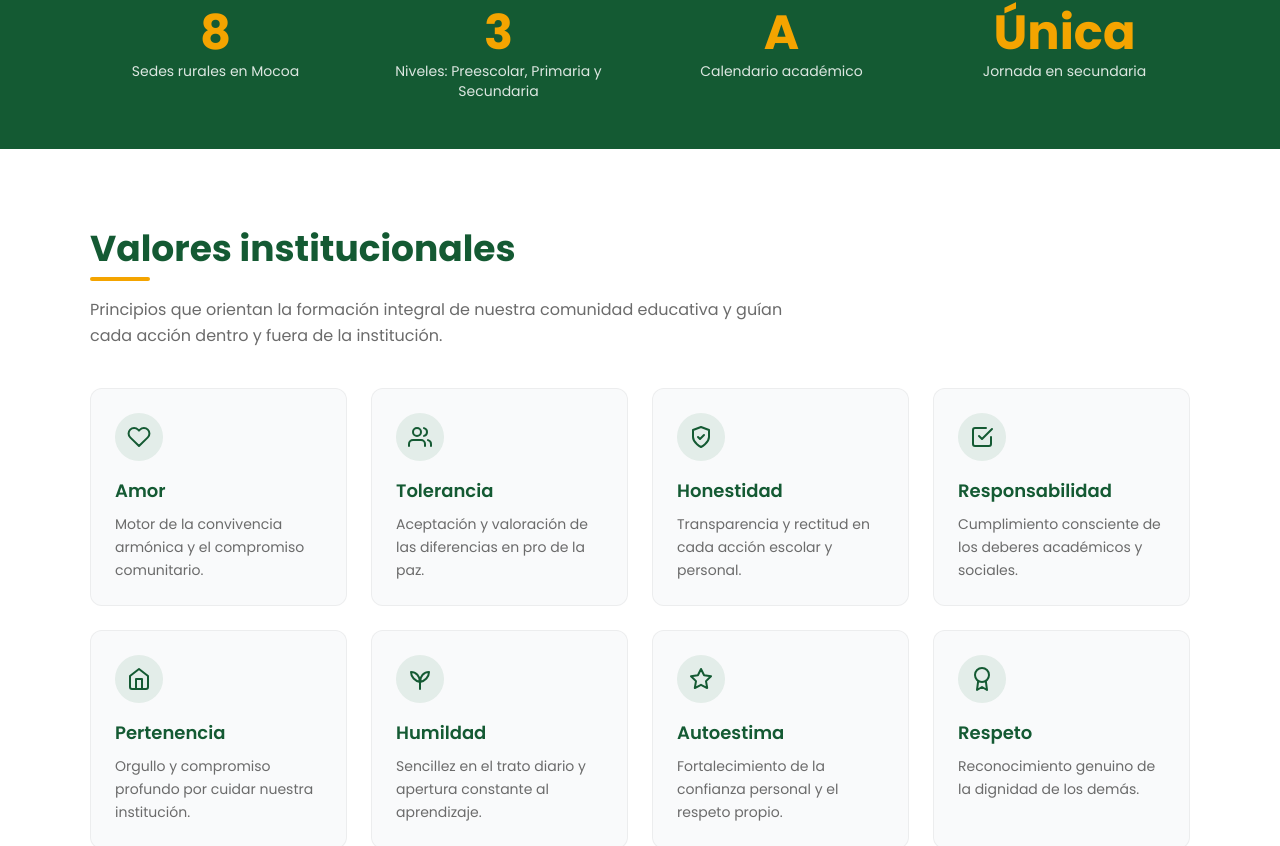
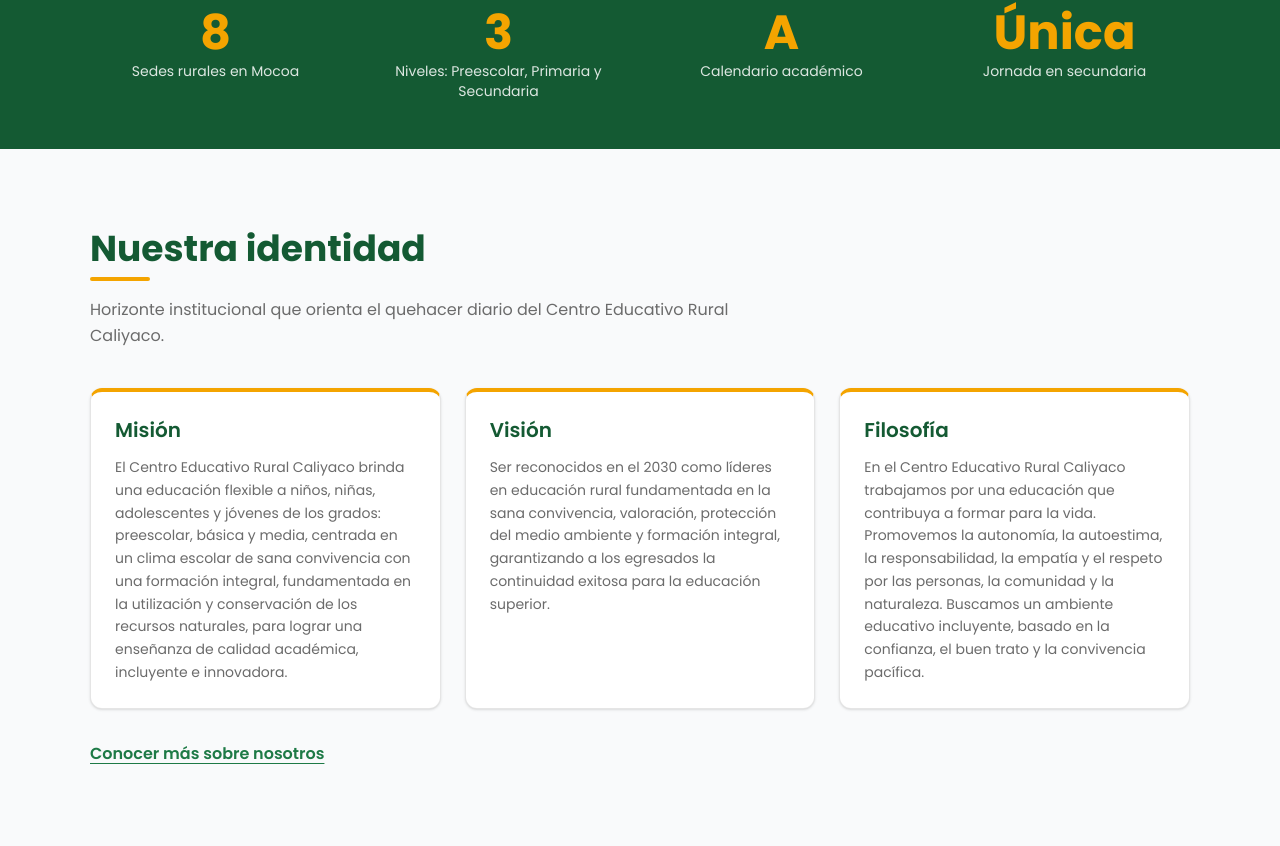
Before and after one commit to AudinoPantoja2025/LandingPage-CER-Caliyaco, a Next.js app: page / in a window 1280 px wide. Shown: the part 775-1621 px from the top of the page. Built offline with nearby package versions, Linux system fonts and the light colour scheme.

Commit message:
refactor: elimina seccion de valores duplicada del inicio
Los valores viven ahora en la pagina Nosotros (fase-2). Se retira ValoresInstitucionales del home para evitar contenido duplicado con textos distintos.

```diff
--- a/src/app/page.tsx
+++ b/src/app/page.tsx
@@ -1,6 +1,5 @@
 import Hero from "@/components/Hero";
 import CifrasInstitucionales from "@/components/CifrasInstitucionales";
-import ValoresInstitucionales from "@/components/ValoresInstitucionales";
 import MisionVision from "@/components/MisionVision";
 import ProgramasDestacados from "@/components/ProgramasDestacados";
 import GaleriaPreview from "@/components/GaleriaPreview";
@@ -13,7 +12,6 @@ export default function Home() {
     <>
       <Hero />
       <CifrasInstitucionales />
-      <ValoresInstitucionales />
       <MisionVision />
       <ProgramasDestacados />
       <GaleriaPreview />
--- a/src/components/ValoresInstitucionales.tsx
+++ /dev/null
@@ -1,167 +0,0 @@
-interface Valor {
-  nombre: string;
-  descripcion: string;
-  icono: React.ReactNode;
-}
-
-function IconoBase({ children }: { children: React.ReactNode }) {
-  return (
-    <svg
-      viewBox="0 0 24 24"
-      width="24"
-      height="24"
-      fill="none"
-      stroke="currentColor"
-      strokeWidth="2"
-      strokeLinecap="round"
-      strokeLinejoin="round"
-      aria-hidden="true"
-    >
-      {children}
-    </svg>
-  );
-}
-
-const VALORES: Valor[] = [
-  {
-    nombre: "Amor",
-    descripcion:
-      "Motor de la convivencia armónica y el compromiso comunitario.",
-    icono: (
-      <IconoBase>
-        <path d="M20.8 4.6a5.5 5.5 0 0 0-7.8 0L12 5.6l-1-1a5.5 5.5 0 0 0-7.8 7.8l1 1L12 21l7.8-7.6 1-1a5.5 5.5 0 0 0 0-7.8z" />
-      </IconoBase>
-    ),
-  },
-  {
-    nombre: "Tolerancia",
-    descripcion:
-      "Aceptación y valoración de las diferencias en pro de la paz.",
-    icono: (
-      <IconoBase>
-        <path d="M17 21v-2a4 4 0 0 0-4-4H5a4 4 0 0 0-4 4v2" />
-        <circle cx="9" cy="7" r="4" />
-        <path d="M23 21v-2a4 4 0 0 0-3-3.87" />
-        <path d="M16 3.13a4 4 0 0 1 0 7.75" />
-      </IconoBase>
-    ),
-  },
-  {
-    nombre: "Honestidad",
-    descripcion:
-      "Transparencia y rectitud en cada acción escolar y personal.",
-    icono: (
-      <IconoBase>
-        <path d="M12 22s8-4 8-10V5l-8-3-8 3v7c0 6 8 10 8 10z" />
-        <path d="m9 12 2 2 4-4" />
-      </IconoBase>
-    ),
-  },
-  {
-    nombre: "Responsabilidad",
-    descripcion:
-      "Cumplimiento consciente de los deberes académicos y sociales.",
-    icono: (
-      <IconoBase>
-        <path d="M9 11l3 3L22 4" />
-        <path d="M21 12v7a2 2 0 0 1-2 2H5a2 2 0 0 1-2-2V5a2 2 0 0 1 2-2h11" />
-      </IconoBase>
-    ),
-  },
-  {
-    nombre: "Pertenencia",
-    descripcion:
-      "Orgullo y compromiso profundo por cuidar nuestra institución.",
-    icono: (
-      <IconoBase>
-        <path d="M3 9l9-7 9 7v11a2 2 0 0 1-2 2H5a2 2 0 0 1-2-2z" />
-        <path d="M9 22V12h6v10" />
-      </IconoBase>
-    ),
-  },
-  {
-    nombre: "Humildad",
-    descripcion:
-      "Sencillez en el trato diario y apertura constante al aprendizaje.",
-    icono: (
-      <IconoBase>
-        <path d="M12 22v-7" />
-        <path d="M12 15C12 9 8 5 3 5c0 5 4 9 9 10z" />
-        <path d="M12 15c0-6 4-10 9-10 0 5-4 9-9 10z" />
-      </IconoBase>
-    ),
-  },
-  {
-    nombre: "Autoestima",
-    descripcion:
-      "Fortalecimiento de la confianza personal y el respeto propio.",
-    icono: (
-      <IconoBase>
-        <path d="M12 2l3.09 6.26L22 9.27l-5 4.87 1.18 6.88L12 17.77l-6.18 3.25L7 14.14 2 9.27l6.91-1.01z" />
-      </IconoBase>
-    ),
-  },
-  {
-    nombre: "Respeto",
-    descripcion:
-      "Reconocimiento genuino de la dignidad de los demás.",
-    icono: (
-      <IconoBase>
-        <circle cx="12" cy="8" r="7" />
-        <path d="M8.21 13.89L7 23l5-3 5 3-1.21-9.12" />
-      </IconoBase>
-    ),
-  },
-];
-
-/**
- * Sección "Valores institucionales": los 8 valores oficiales del CER Caliyaco
- * en tarjetas con iconografía, grilla responsive mobile-first.
- */
-export default function ValoresInstitucionales() {
-  return (
-    <section
-      id="valores"
-      aria-labelledby="titulo-valores"
-      className="py-20 px-6 bg-white"
-    >
-      <div className="max-w-[1100px] mx-auto w-full">
-        <h2
-          id="titulo-valores"
-          className="text-3xl md:text-4xl text-verde-oscuro font-bold mb-4 relative pb-3
-            after:absolute after:left-0 after:bottom-0 after:w-[60px] after:h-1
-            after:bg-amarillo after:rounded-full"
-        >
-          Valores institucionales
-        </h2>
-
-        <p className="text-texto-suave max-w-[700px] mb-10">
-          Principios que orientan la formación integral de nuestra comunidad
-          educativa y guían cada acción dentro y fuera de la institución.
-        </p>
-
-        <ul className="grid grid-cols-1 sm:grid-cols-2 md:grid-cols-3 lg:grid-cols-4 gap-6 list-none m-0 p-0">
-          {VALORES.map((valor) => (
-            <li
-              key={valor.nombre}
-              className="bg-gray-50 rounded-xl border border-black/5 p-6
-                transition-all duration-300 hover:-translate-y-1 hover:shadow-md
-                hover:border-verde/30"
-            >
-              <span className="inline-flex items-center justify-center h-12 w-12 rounded-full
-                bg-verde/10 text-verde-oscuro mb-4">
-                {valor.icono}
-              </span>
-              <h3 className="text-lg font-semibold text-verde-oscuro mb-2">
-                {valor.nombre}
-              </h3>
-              <p className="text-sm text-texto-suave leading-relaxed">
-                {valor.descripcion}
-              </p>
-            </li>
-          ))}
-        </ul>
-      </div>
-    </section>
-  );
-}
```
